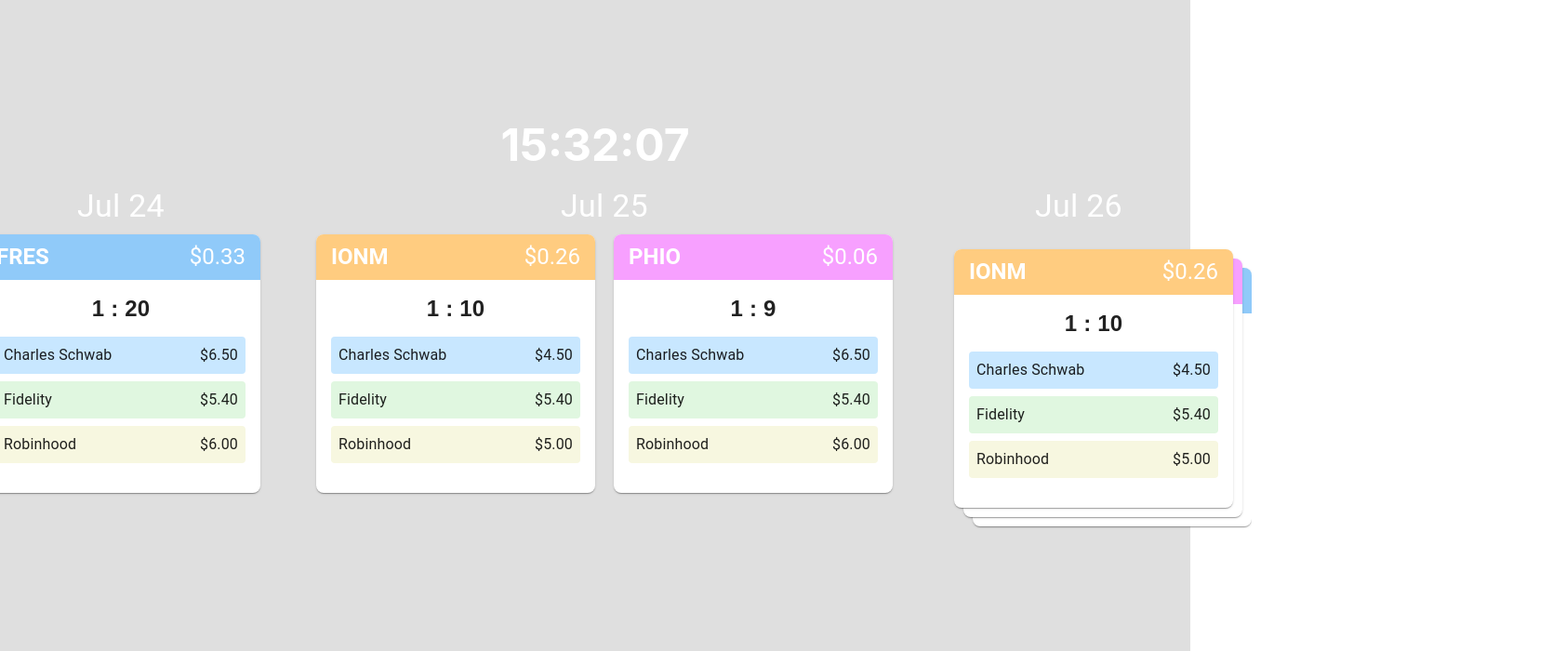
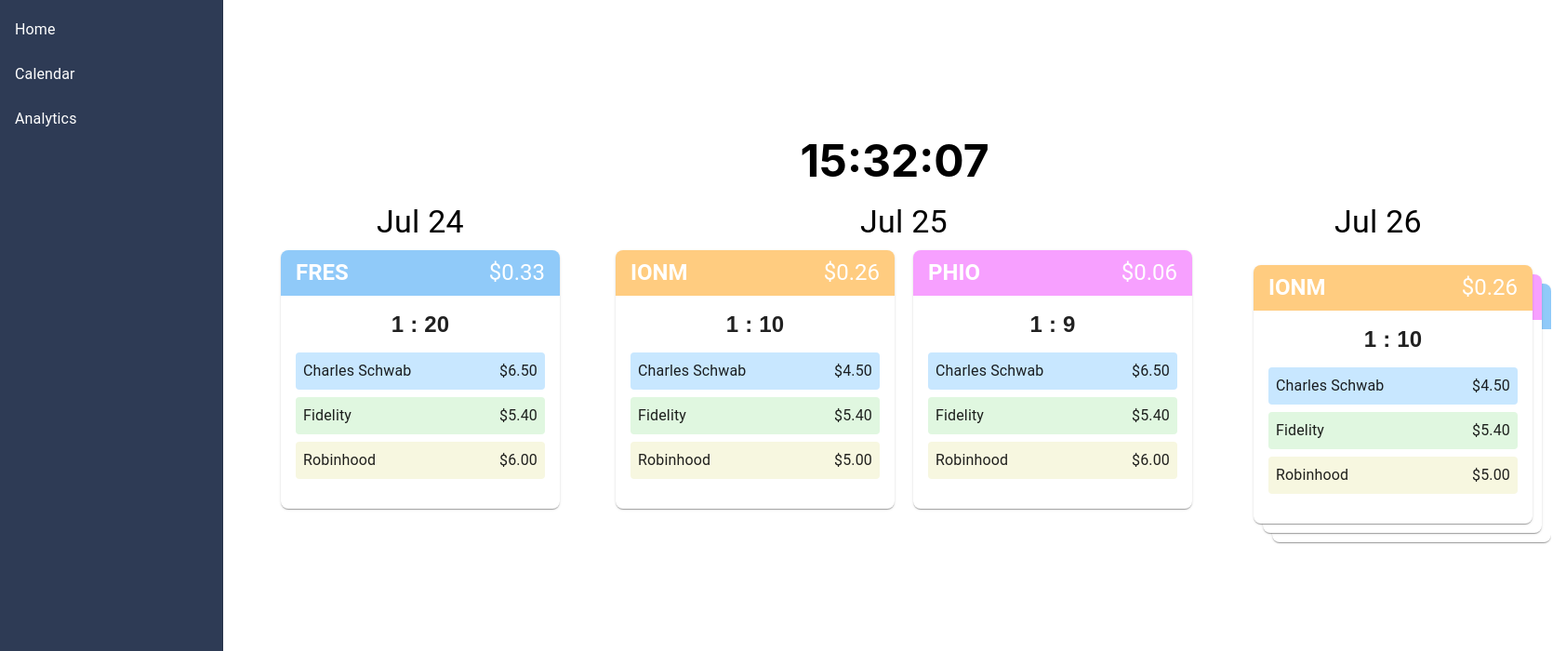
Before and after one commit to Arda-Dinc04/Market-Insight-Algorithms, a React (Create React App) app in the folder frontend/: page / in a window 1280 px wide. Shown: the top 700 px of the page at 93% size, 1684 px wide, since content can reach past the window. Built offline with nearby package versions, Linux system fonts and the light colour scheme.

Commit message:
sync git

```diff
--- a/frontend/package.json
+++ b/frontend/package.json
@@ -5,12 +5,16 @@
   "dependencies": {
     "@emotion/react": "^11.11.4",
     "@emotion/styled": "^11.11.5",
+    "@mui/lab": "^5.0.0-alpha.171",
     "@mui/material": "^5.16.0",
+    "@mui/x-date-pickers": "^7.9.0",
     "@testing-library/jest-dom": "^5.17.0",
     "@testing-library/react": "^13.4.0",
     "@testing-library/user-event": "^13.5.0",
+    "date-fns": "^3.6.0",
     "react": "^18.3.1",
     "react-dom": "^18.3.1",
+    "react-router-dom": "^6.24.1",
     "react-scripts": "5.0.1",
     "react-stack-cards": "^1.0.8",
     "web-vitals": "^2.1.4"
--- a/frontend/src/App.css
+++ b/frontend/src/App.css
@@ -36,3 +36,11 @@
     transform: rotate(360deg);
   }
 }
+
+.centered-container {
+  display: flex;
+  flex-direction: column;
+  align-items: center;
+  justify-content: center;
+  height: 100vh;
+}
--- a/frontend/src/App.js
+++ b/frontend/src/App.js
@@ -1,17 +1,30 @@
 import React from 'react';
+import { BrowserRouter as Router, Route, Routes, Navigate } from 'react-router-dom';
 import './App.css';
-import Clock from './Components/Clock';
-import CardRow from './Components/CardRow';
+
+import Sidebar from './Components/SideBar';
+import CalendarPage from './pages/Calendar'; // Your Calendar page component
+import AnalyticsPage from './pages/Analytics';
+import Home from './pages/Home';
+
+
 
 function App() {
   return (
-    <div className="App">
-      <header className="App-header">
-        <Clock />
-        <CardRow />
-      </header>
-
-    </div>
+    <Router>
+      <div style={{ display: 'flex' }}>
+        <Sidebar />
+        <div style={{ flexGrow: 1, padding: 16 }}>
+          <Routes>
+            <Route path="/" element={<Home />} />
+            <Route path="/Calendar" element={<CalendarPage />} />
+            <Route path="/Analytics" element={<AnalyticsPage />} />
+            {/* Add more routes as needed */}
+            <Route path="*" element={<Navigate to="/" />} />
+          </Routes>
+        </div>
+      </div>
+    </Router>
 
   );
 }
--- a/frontend/src/Components/CardRow.js
+++ b/frontend/src/Components/CardRow.js
@@ -4,7 +4,7 @@ import Box from '@mui/material/Box';
 import Typography from '@mui/material/Typography';
 import CustomCard from './Cards'; // Adjust the path as necessary
 import StackCard from './StackedCard'; // Adjust the path as necessary
-import dateSections from '/Users/ardadinc/Desktop/Market-Insight/frontend/src/testData'; // Adjust the path as necessary
+import dateSections from './testData.js'; // Adjust the path as necessary
 
 function CardRow() {
   return (
--- /dev/null
+++ b/frontend/src/Components/SideBar.js
@@ -0,0 +1,53 @@
+import React from 'react';
+import { Drawer, List, ListItem, ListItemText } from '@mui/material';
+import { useNavigate } from 'react-router-dom';
+
+function Sidebar() {
+  const navigate = useNavigate();
+
+  const handleClick = (path) => {
+    navigate(path);
+  };
+
+  return (
+    <Drawer
+      variant="permanent"
+      sx={{
+        width: 240,
+        flexShrink: 0,
+        '& .MuiDrawer-paper': {
+          width: 240,
+          boxSizing: 'border-box',
+          backgroundColor: '#2E3B55', // Custom background color
+        },
+      }}
+    >
+      <List>
+        {[
+          { text: 'Home', path: '/' },
+          { text: 'Calendar', path: '/Calendar' },
+          { text: 'Analytics', path: '/Analytics' },
+        ].map((item) => (
+          <ListItem
+            button
+            key={item.text}
+            onClick={() => handleClick(item.path)}
+            sx={{
+              '&:hover': {
+                backgroundColor: '#4F5D75', // Hover color
+              },
+              '&.Mui-selected': {
+                backgroundColor: '#6B7AA1', // Selected color
+              },
+              color: '#FFFFFF', // Text color
+            }}
+          >
+            <ListItemText primary={item.text} />
+          </ListItem>
+        ))}
+      </List>
+    </Drawer>
+  );
+}
+
+export default Sidebar;
--- /dev/null
+++ b/frontend/src/pages/Analytics.js
@@ -0,0 +1,12 @@
+import React from 'react';
+
+function AnalyticsPage() {
+  return (
+    <div>
+      <h1>Analytics Page</h1>
+      {/* Your Analytics component or content */}
+    </div>
+  );
+}
+
+export default AnalyticsPage;
--- /dev/null
+++ b/frontend/src/pages/Calendar.js
@@ -0,0 +1,28 @@
+import React, { useState } from 'react';
+import { StaticDatePicker } from '@mui/lab';
+import { TextField, Box } from '@mui/material';
+import AdapterDateFns from '@mui/lab/AdapterDateFns';
+import LocalizationProvider from '@mui/lab/LocalizationProvider';
+
+function CalendarPage() {
+  const [value, setValue] = useState(new Date());
+
+  return (
+
+      <Box sx={{ display: 'flex', flexDirection: 'column', alignItems: 'center', justifyContent: 'center', height: '100vh' }}>
+        <h1>Calendar Page</h1>
+        <StaticDatePicker
+          displayStaticWrapperAs="desktop"
+          openTo="day"
+          value={value}
+          onChange={(newValue) => {
+            setValue(newValue);
+          }}
+          renderInput={(params) => <TextField {...params} />}
+        />
+      </Box>
+
+  );
+}
+
+export default CalendarPage;
--- /dev/null
+++ b/frontend/src/pages/Home.js
@@ -0,0 +1,15 @@
+import React from 'react';
+import Clock from '../Components/Clock';
+import CardRow from '../Components/CardRow';
+
+
+function Home() {
+  return (
+    <div className="centered-container">
+      <Clock />
+      <CardRow />
+    </div>
+  );
+}
+
+export default Home;
```
Also changed, not shown: frontend/src/Components/testData.js (renamed from frontend/src/testData.js), 1 other file (tests, documents, lock files or other folders).
